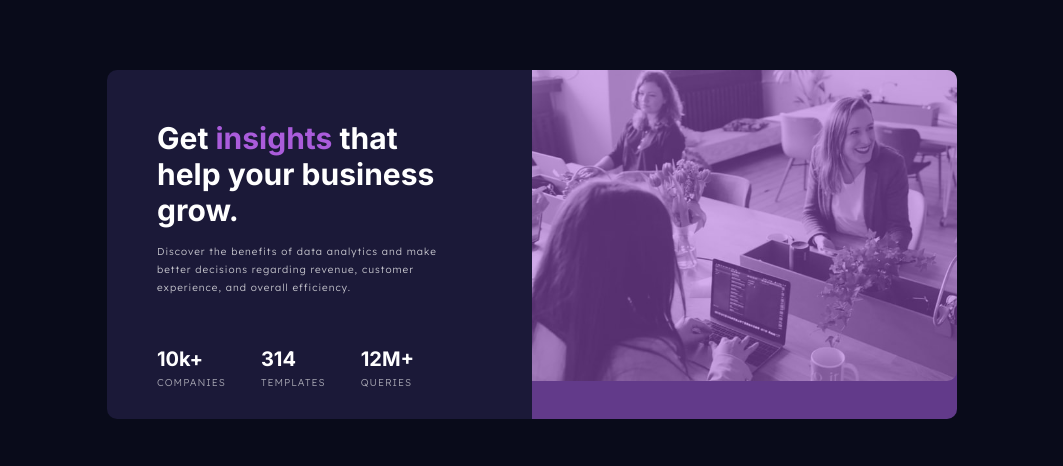
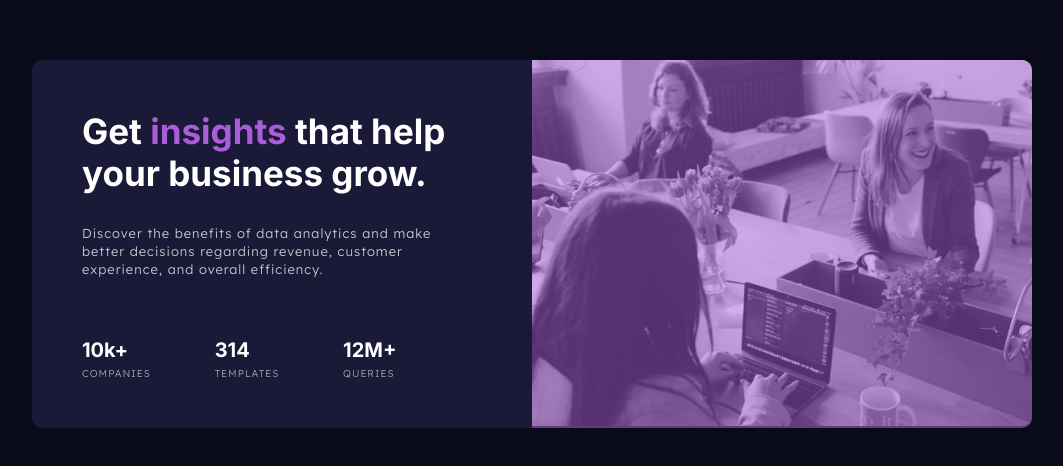
Before and after one commit to pylopes/stats-preview-card-component, a plain HTML site: page index.html in a window 1280 px wide. Shown: the part 156-622 px from the top of the page, without its empty margins (108-1171 px from the left). Drawn offline with Linux system fonts and the light colour scheme.

Commit message:
Update styles.css

```diff
--- a/assets/css/styles.css
+++ b/assets/css/styles.css
@@ -103,7 +103,7 @@ h2 {
     main {
         display: grid;
         grid-template-columns: 1fr 1fr;
-        max-width: 850px;
+        max-width: 1000px;
     }
 
     .image {
@@ -131,7 +131,8 @@ h2 {
     }
 
     h1 {
-        font-size: 3rem;
+        font-size: 3.5rem;
+        margin-bottom: 30px;
     }
 
     h2 {
@@ -140,7 +141,7 @@ h2 {
     }
 
     #main-paragraph {
-        margin-bottom: 50px;
+        font-size: 1.3rem;
+        margin-bottom: 60px;
     }
-
 }
```
